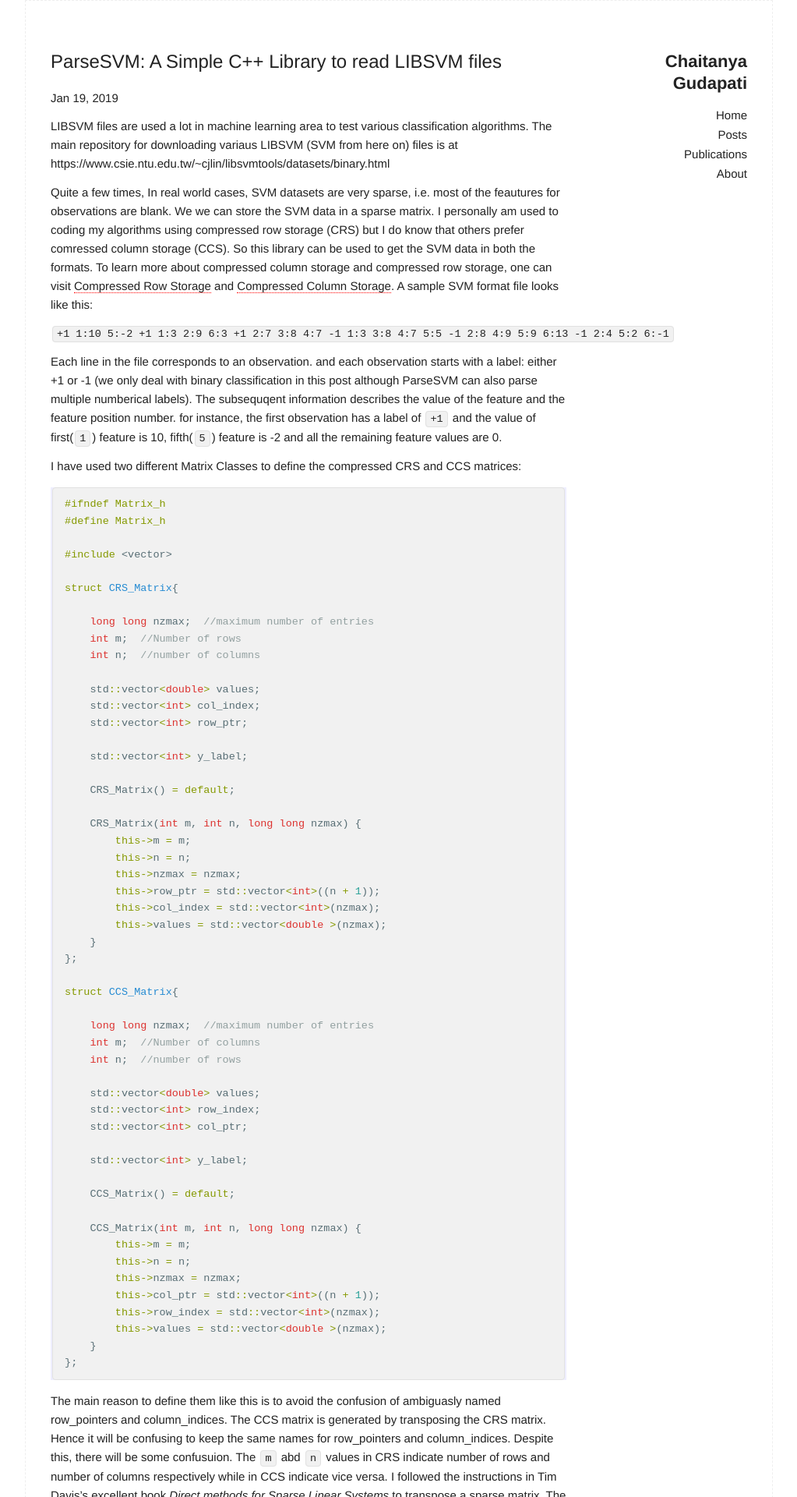
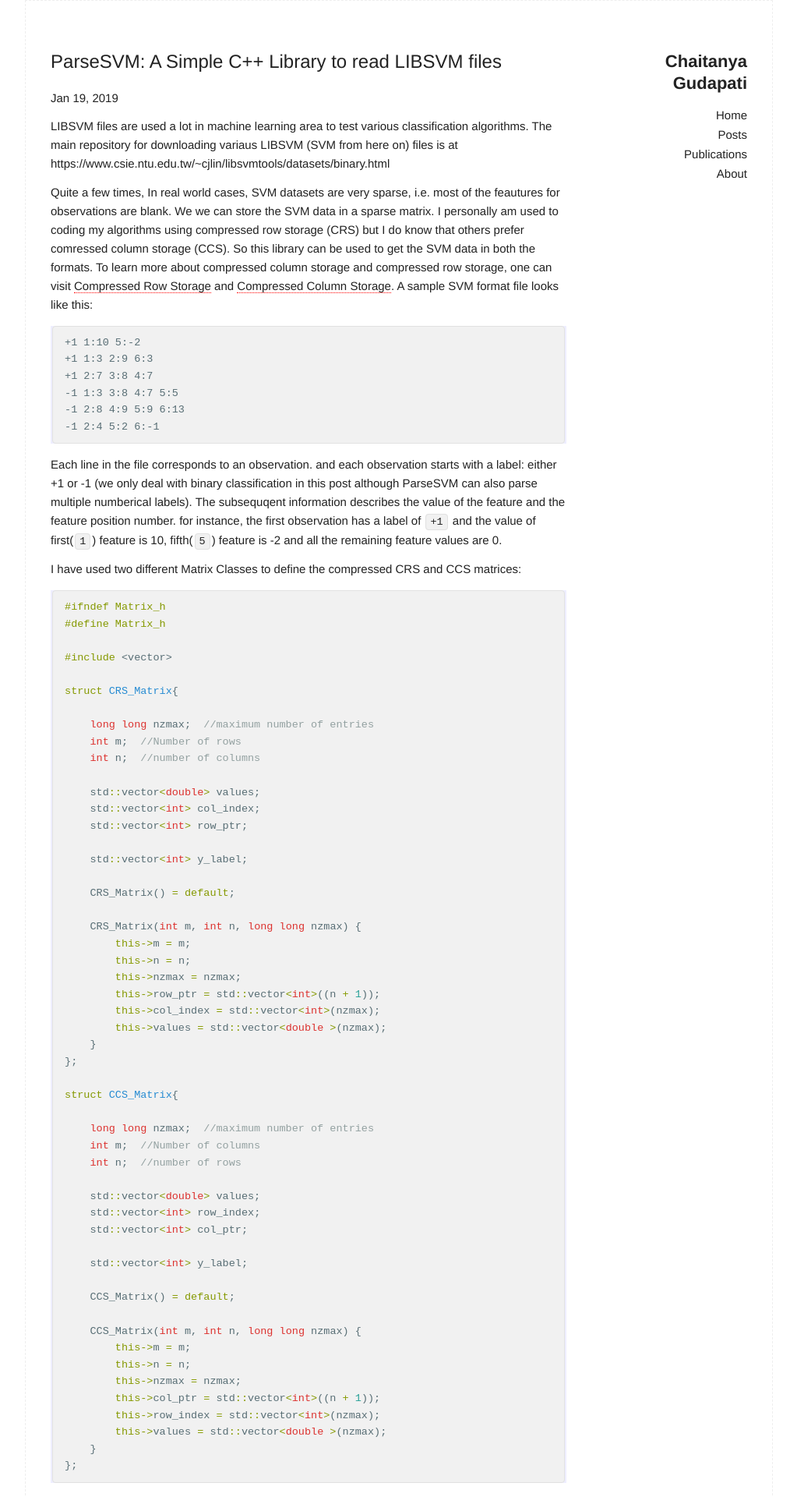
Before and after one commit to CGudapati/cgudapati.github.io, a Jekyll site: the page built from _posts/2019-01-19-A-Simple-C++-Library-to-Parse-LIBSVM-files.markdown, in a window 1280 px wide. Shown: the top 1920 px of the page at 78% size, without its empty margins (128-1151 px from the left). Built offline with Jekyll 4.4.1, drawn with Linux system fonts in a browser that asks for light colours.

Commit message:
formatted the svm eg

```diff
--- a/_posts/2019-01-19-A-Simple-C++-Library-to-Parse-LIBSVM-files.markdown
+++ b/_posts/2019-01-19-A-Simple-C++-Library-to-Parse-LIBSVM-files.markdown
@@ -10,12 +10,14 @@ LIBSVM files are used a lot in machine learning area to test various classificat
 
 Quite a few times, In real world cases,  SVM datasets are very sparse, i.e. most of the feautures for observations are blank. We we can store the SVM data in a sparse matrix. I personally am used to coding my algorithms using compressed row storage (CRS) but I do know that others prefer comressed column storage (CCS). So this library can be used to get the SVM data in both the formats. To learn more about compressed column storage and compressed row storage, one can visit [Compressed Row Storage](http://netlib.org/linalg/html_templates/node91.html) and [Compressed Column Storage](http://netlib.org/linalg/html_templates/node91.html).  A sample SVM format file looks like this:
 
-`+1 1:10 5:-2
+~~~
++1 1:10 5:-2
 +1 1:3 2:9 6:3
 +1 2:7 3:8 4:7
 -1 1:3 3:8 4:7 5:5
 -1 2:8 4:9 5:9 6:13
--1 2:4 5:2 6:-1`
+-1 2:4 5:2 6:-1
+~~~
 
 Each line in the file corresponds to an observation. and each observation starts with a label: either +1 or -1 (we only deal with binary classification in this post although ParseSVM can also parse multiple numberical labels). The subsequqent information describes the value of the feature and the feature position number. for instance, the first observation has a label of `+1` and the value of first(`1`) feature is 10,  fifth(`5`) feature is -2 and all the remaining feature values are 0.
 
```
